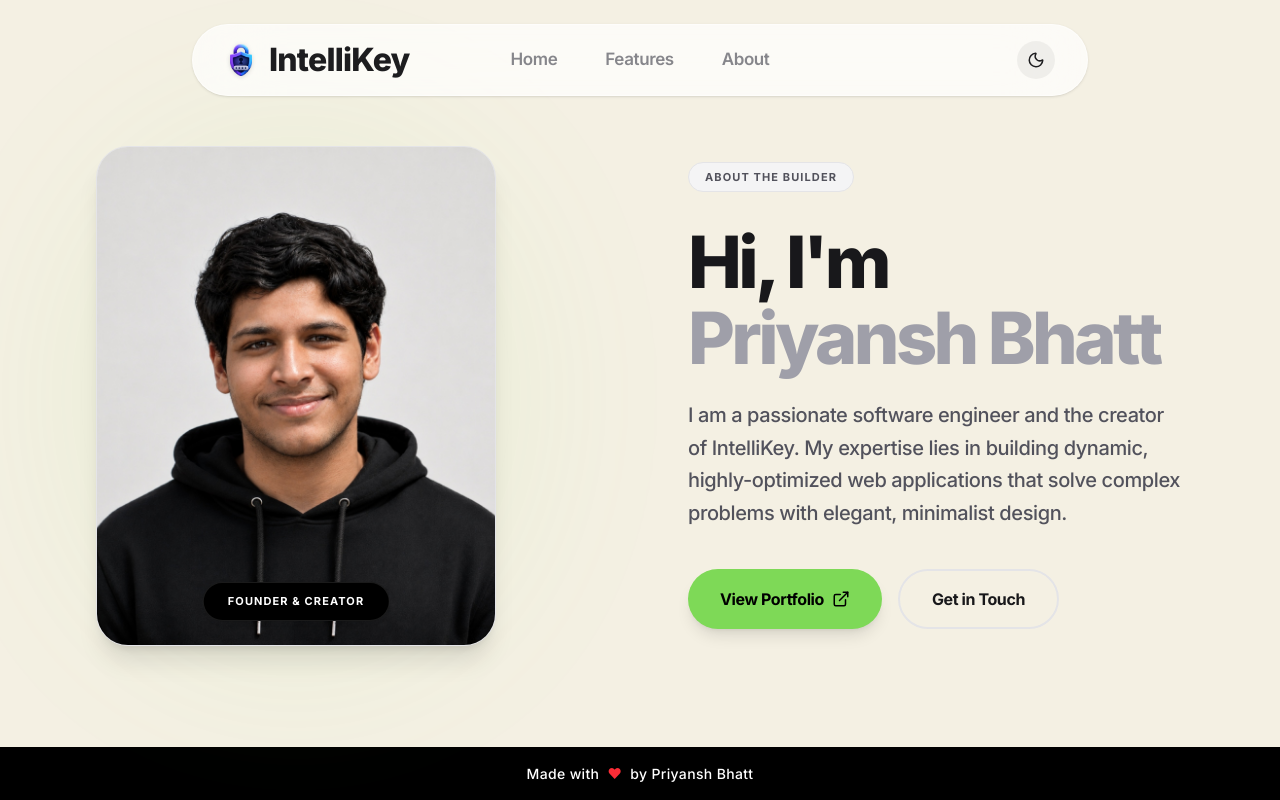
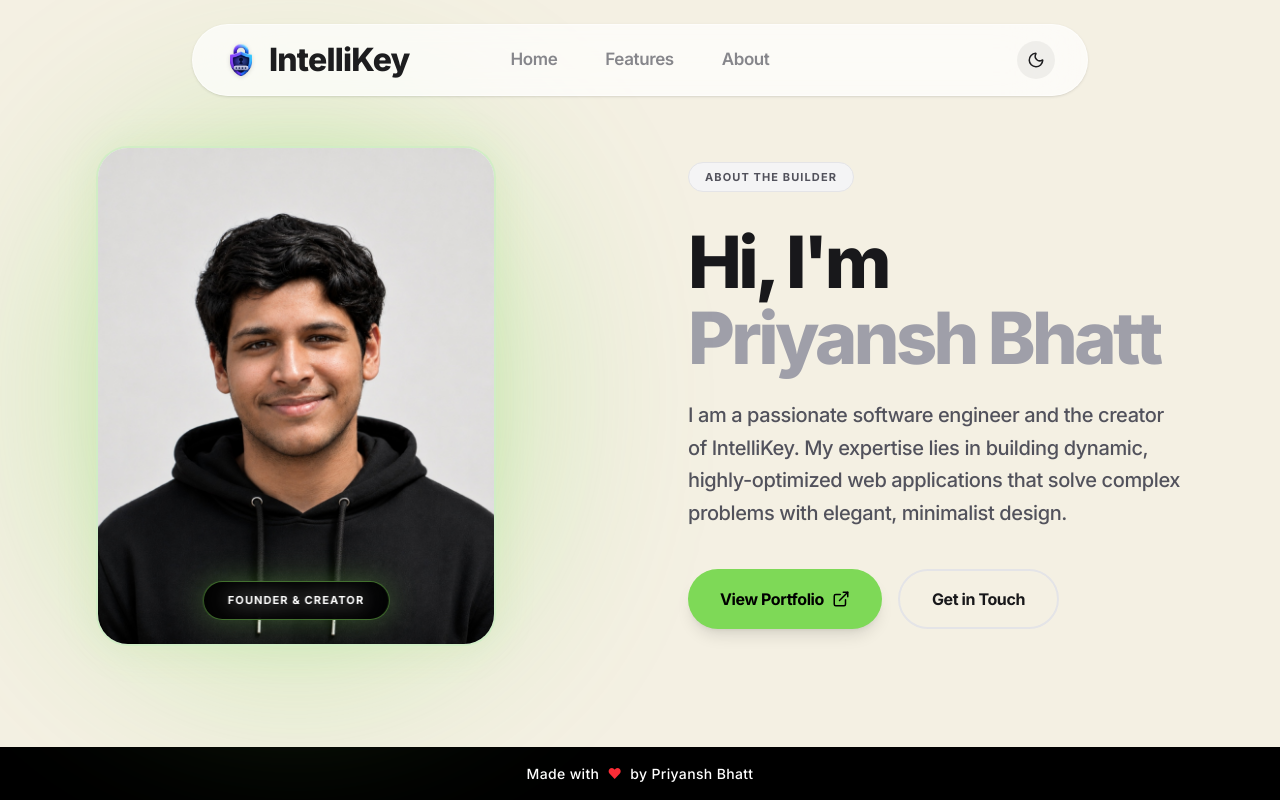
Before and after one commit to thepriyanshbhatt/Password-Generator, a React (Vite) app: page /about in a window 1280 px wide. Built offline with nearby package versions, Linux system fonts and the light colour scheme.

Commit message:
Add animated glowing borders and shadow effects to About page profile image

```diff
--- a/src/pages/About.tsx
+++ b/src/pages/About.tsx
@@ -19,12 +19,12 @@ const About: React.FC = () => {
 
           {/* Left Side - Image */}
           <div className="relative group mx-auto md:mx-0 w-full max-w-[400px]">
-            <div className="absolute inset-0 bg-brand-green-slider blur-[100px] opacity-10 dark:opacity-20 rounded-full"></div>
-            <div className="relative rounded-[32px] overflow-hidden bg-zinc-100 dark:bg-zinc-900 aspect-[4/5] shadow-xl border border-zinc-200 dark:border-white/10">
+            <div className="absolute -inset-4 bg-brand-green-slider blur-[100px] opacity-20 dark:opacity-30 rounded-full animate-pulse transition-opacity duration-1000 group-hover:opacity-40"></div>
+            <div className="relative rounded-[32px] overflow-hidden bg-zinc-100 dark:bg-zinc-900 aspect-[4/5] shadow-[0_0_40px_rgba(126,217,87,0.15)] dark:shadow-[0_0_60px_rgba(126,217,87,0.2)] border-2 border-brand-green-slider/30 dark:border-brand-green-slider/20 group-hover:border-brand-green-slider/60 transition-all duration-500">
               <img
                 src="/priyansh.jpg"
                 alt="Priyansh Bhatt"
-                className="w-full h-full object-cover"
+                className="w-full h-full object-cover transition-transform duration-700 group-hover:scale-105"
                 onError={(e) => {
                   // Fallback if image doesn't exist yet
                   const target = e.target as HTMLImageElement;
@@ -35,8 +35,8 @@ const About: React.FC = () => {
               />
 
               {/* Badge overlay */}
-              <div className="absolute bottom-6 left-1/2 -translate-x-1/2 bg-black text-white text-[11px] font-bold tracking-widest uppercase px-6 py-2.5 rounded-full shadow-lg border border-white/10 whitespace-nowrap">
-                Founder & Creator
+              <div className="absolute bottom-6 left-1/2 -translate-x-1/2 bg-black/90 backdrop-blur-md text-white text-[11px] font-bold tracking-widest uppercase px-6 py-2.5 rounded-full shadow-[0_0_30px_rgba(126,217,87,0.3)] border border-brand-green-slider/50 whitespace-nowrap">
+                <span className="drop-shadow-[0_0_10px_rgba(255,255,255,0.8)]">Founder & Creator</span>
               </div>
             </div>
           </div>
```
